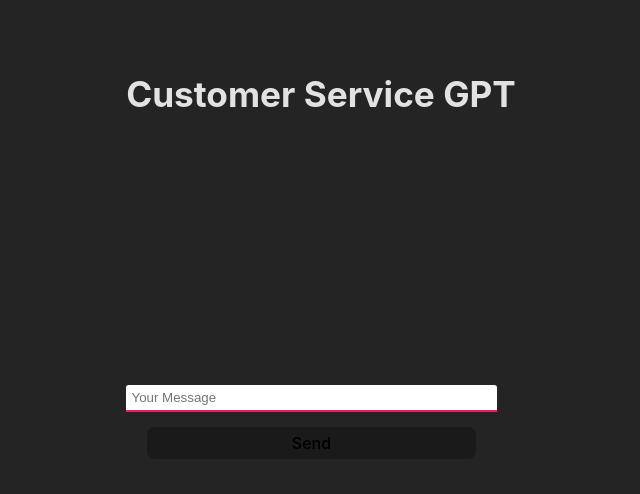
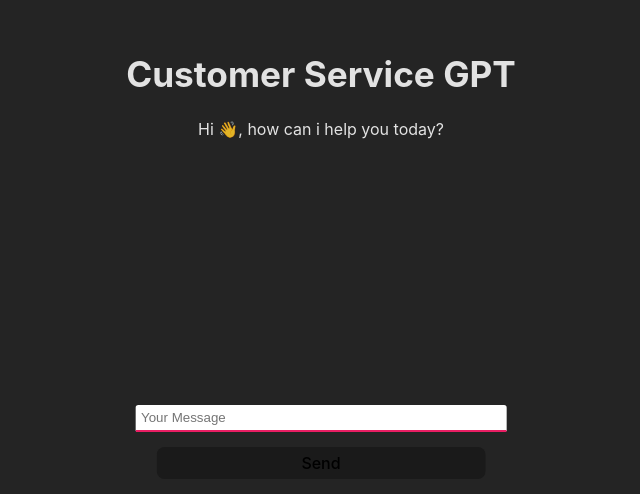
Before and after one commit to Sefirott/glov-frontEnd-caseStudy, a React (Vite) app: page / in a window 1280 px wide. Shown: the part 306-800 px from the top of the page, without its empty margins (319-959 px from the left). Built offline with nearby package versions, Linux system fonts and the light colour scheme.

Commit message:
feat: add overall css improvements to layout

```diff
--- a/src/App.css
+++ b/src/App.css
@@ -1,7 +1,8 @@
 .userResponse {
-  display: flex;
-  position: absolute;
-  bottom: 20px;
+  position: fixed;
+  left: 50%;
+  transform: translateX(-50%);
+  bottom: 0;
 }
 
 .textResponse {
@@ -39,3 +40,26 @@
   display: flex;
   justify-content: center;
 }
+
+.response-gpt {
+  background-color: #646cff;
+  padding: 5px;
+  border-radius: 10px;
+  margin-right: 15px;
+  max-width: 300px;
+  transform: translateX(-50%);
+}
+
+.response-customer {
+  background-color: #e91e63;
+  padding: 5px;
+  border-radius: 10px;
+  margin-left: 15px;
+  max-width: 300px;
+  transform: translateX(50%);
+}
+
+.conversation {
+  display: flex;
+  flex-direction: column;
+}
--- a/src/App.tsx
+++ b/src/App.tsx
@@ -1,11 +1,32 @@
 import { useState } from "react";
 
 import "./App.css";
+interface Response {
+  message: string;
+  role: "gpt" | "customer";
+}
 
 const App = () => {
+  const [responses, setResponses] = useState<Response[]>([]);
+
   return (
     <div className="main">
-      <h1>Customer Service GPT</h1>
+      {responses.length === 0 && (
+        <div>
+          <h1>Customer Service GPT</h1>
+          <p style={{ textAlign: "center" }}>
+            Hi 👋, how can i help you today?
+          </p>
+        </div>
+      )}
+
+      {responses.map((response, index) => (
+        <div className="conversation">
+          <p key={index} className={`response-${response.role}`}>
+            {response.message}
+          </p>
+        </div>
+      ))}
 
       <div className="userResponse">
         <form className="vertical">
```
